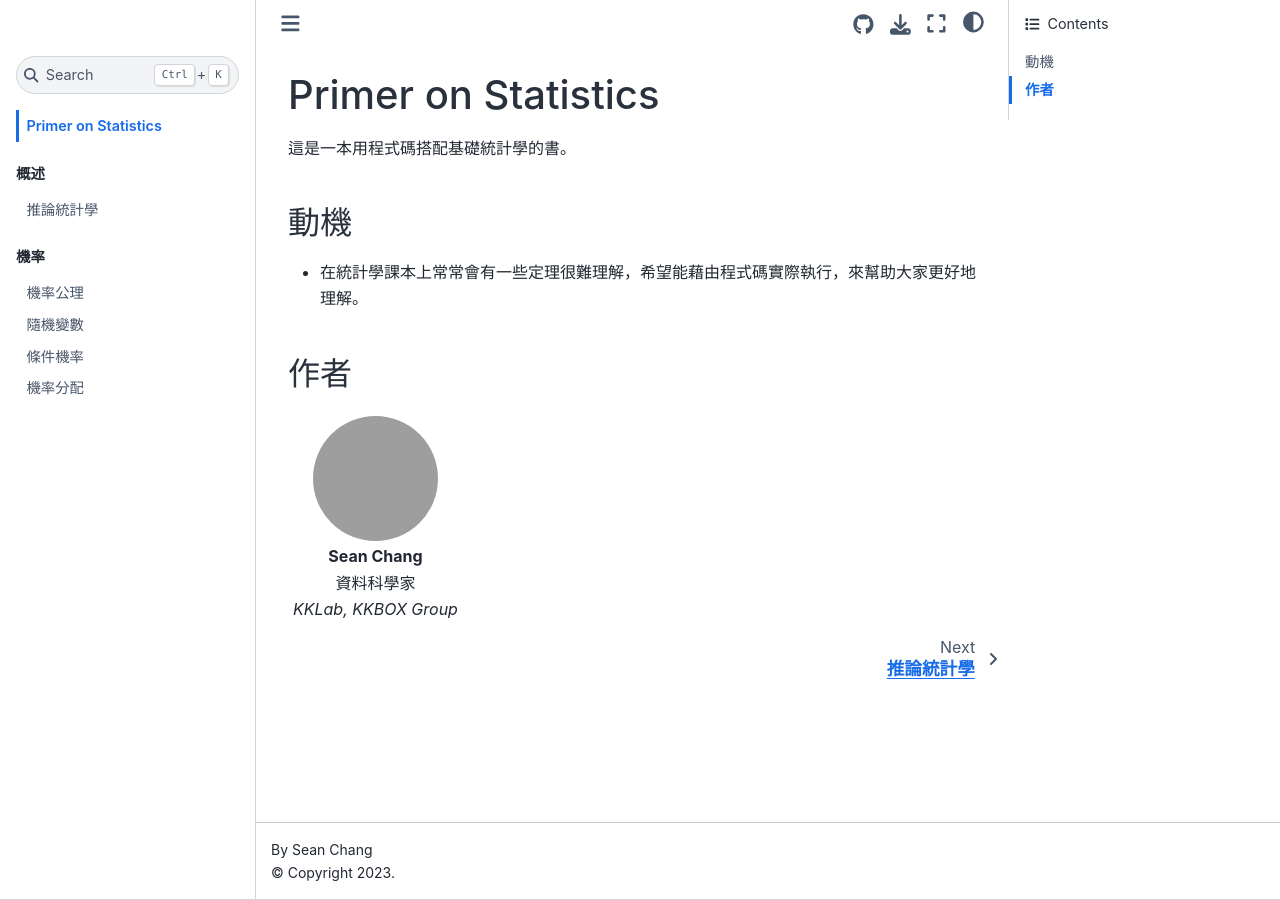
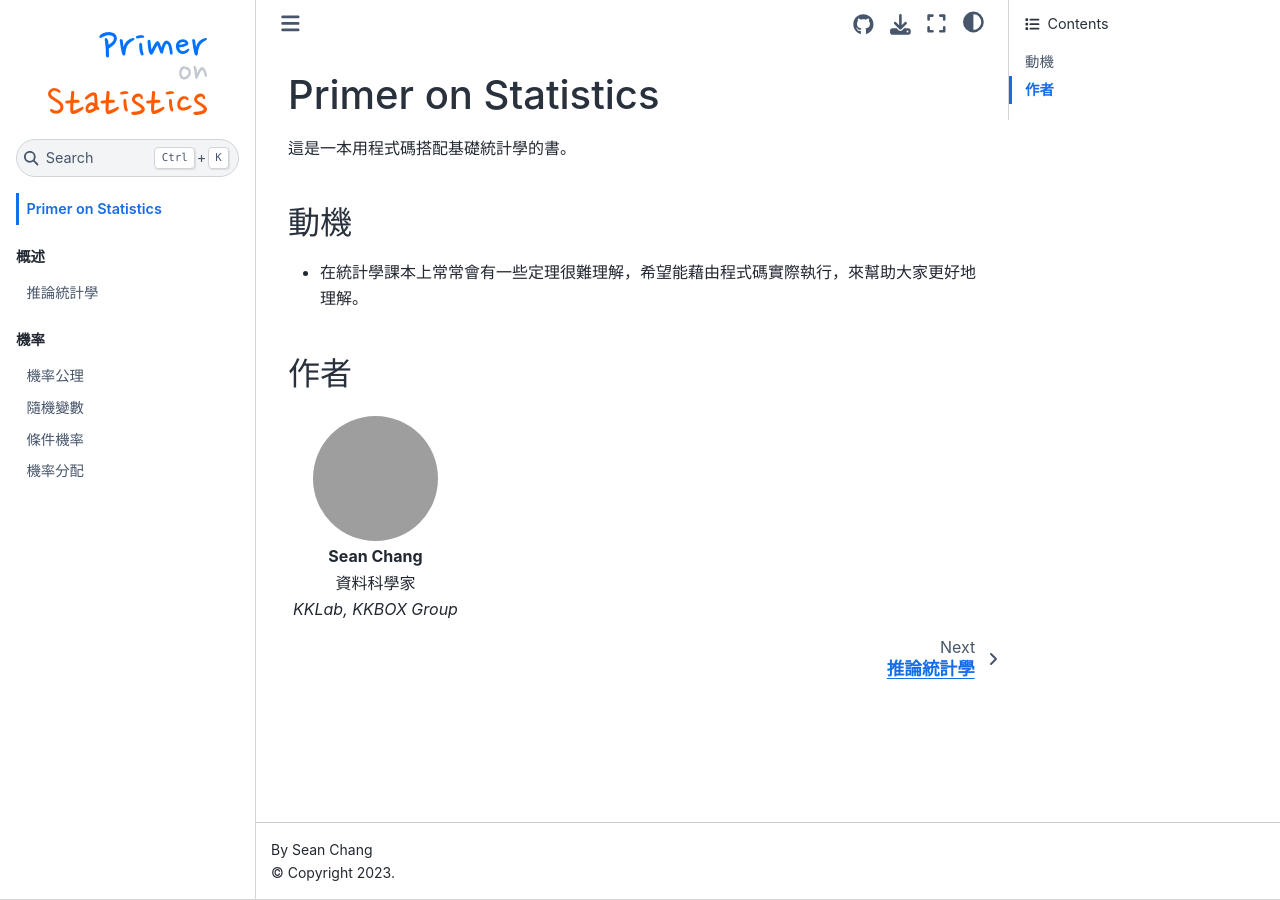
Before and after one commit to r05323028/primer-on-statistics, a Jupyter Book: the page built from doc/intro.md, in a window 1280 px wide. Built offline with Jupyter Book 1.0.4 settings and Sphinx 7.4.7 and the Sphinx Book theme 1.1.4, drawn with Linux system fonts in a browser that asks for light colours; comment, search, counter and statistics services are not loaded; grey boxes are pictures that could not be loaded.

Commit message:
Add logo

```diff
--- a/_config.yml
+++ b/_config.yml
@@ -4,6 +4,7 @@
 title: ""
 author: Sean Chang
 exclude_patterns: [_build, README.md]
+logo: "./logo.png"
 
 # Force re-execution of notebooks on each build.
 # See https://jupyterbook.org/content/execute.html
```
Also changed, not shown: logo.png (added).
